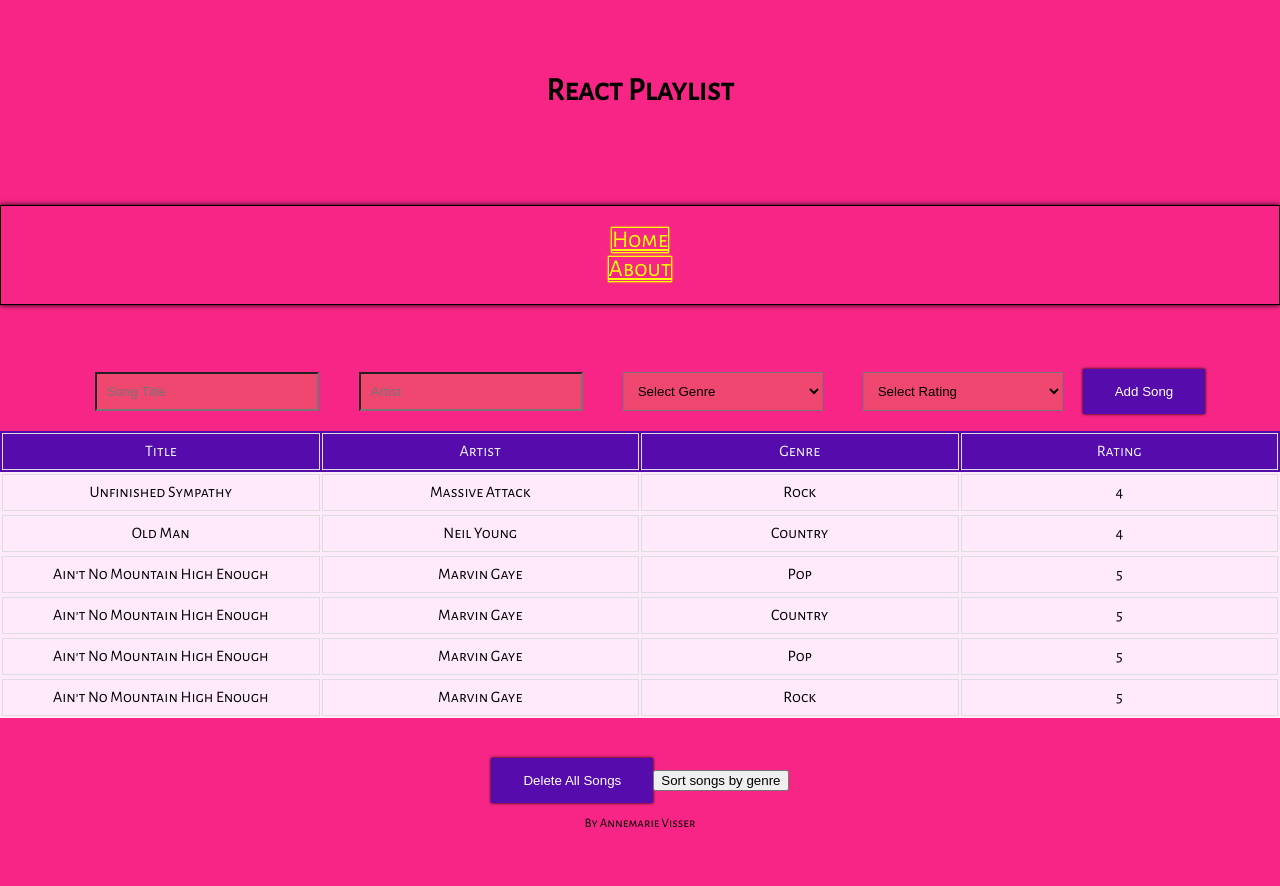
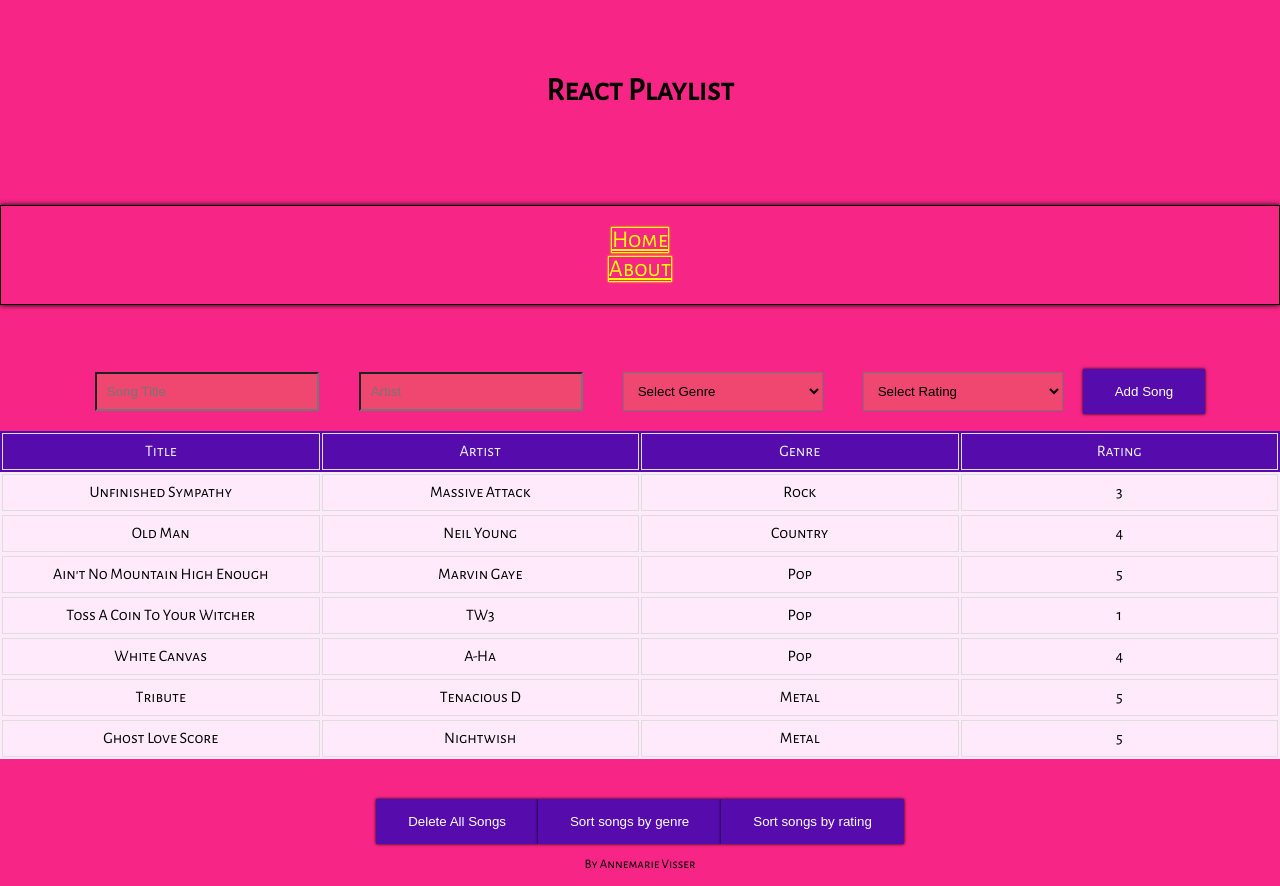
Before and after one commit to AnnemarieVisser/Eindopdracht_React, a React (Create React App) app in the folder playlist/: page / in a window 1280 px wide. Before the commit the page ends 845 px from the top, so only its background shows below. Built offline with nearby package versions, Linux system fonts and the light colour scheme.

Commit message:
Added sorting on rating button and changed styling slightly. Also added a few more songs in initial list to demo sorting more easily

```diff
--- a/playlist/src/SongOverview.js
+++ b/playlist/src/SongOverview.js
@@ -15,6 +15,7 @@ class SongOverview extends React.Component {
         this.addSong = this.addSong.bind(this);
         this.deleteAllSongs = this.deleteAllSongs.bind(this);
         this.sortSongsByGenre = this.sortSongsByGenre.bind(this);
+        this.sortSongsByRating = this.sortSongsByRating.bind(this);
     }
 
     addSong = (song) => {
@@ -29,9 +30,18 @@ class SongOverview extends React.Component {
     }
 
     sortSongsByGenre() {
-        console.log('sortsongs');
         this.setState(prevState => {
             const sortedSongs = prevState.songs.sort((a, b) => (a.genre > b.genre) ? 1 : -1)
+                .map(song =>
+                    <SongList key={song.id} artist={song.artist} title={song.title} genre={song.genre} rating={song.rating} deleteSong={this.deleteSong}
+                    />);
+            return { sortedSongs };
+        })
+    }
+
+    sortSongsByRating() {
+        this.setState(prevState => {
+            const sortedSongs = prevState.songs.sort((a, b) => (a.rating > b.rating) ? 1 : -1)
                 .map(song =>
                     <SongList key={song.id} artist={song.artist} title={song.title} genre={song.genre} rating={song.rating} deleteSong={this.deleteSong}
                     />);
@@ -47,7 +57,8 @@ class SongOverview extends React.Component {
                 <SongSorting />
                 {allSongs}
                 <button id='deletebutton' type="submit" onClick={this.deleteAllSongs}>Delete All Songs</button>
-                <button id='sortsongs' type="submit" onClick={this.sortSongsByGenre} > Sort songs by genre</button>
+                <button className='sortsongbutton' type="submit" onClick={this.sortSongsByGenre} > Sort songs by genre</button>
+                <button className='sortsongbutton' type="submit" onClick={this.sortSongsByRating} > Sort songs by rating</button>
             </div>
         )
     }
--- a/playlist/src/index.css
+++ b/playlist/src/index.css
@@ -44,6 +44,18 @@ input, select {
   font-size: small;
 }
 
+.sortsongbutton, #deletebutton, #addsongbutton {
+    background-color: #560bad;
+    border: none;
+    color: white;
+    margin-top: 40px;
+    padding: 15px 32px;
+    text-align: center;
+    text-decoration: none;
+    box-shadow: 0 0 3px black;
+}
+
+
 #songsorting {
   width: 100%;
   background-color: #560bad;
@@ -54,14 +66,3 @@ input, select {
   width: 100%;
   background-color: #feeafa;
 }
-
-#deletebutton, #addsongbutton {
-  background-color: #560bad;
-  border: none;
-  color: white;
-  margin-top: 40px;
-  padding: 15px 32px;
-  text-align: center;
-  text-decoration: none;
-  box-shadow: 0 0 3px black;
-}
--- a/playlist/src/listOfSongs.js
+++ b/playlist/src/listOfSongs.js
@@ -4,7 +4,7 @@ const listOfSongs = [
         title: "Unfinished Sympathy",
         artist: "Massive Attack",
         genre: "Rock",
-        rating: "4",
+        rating: "3",
         id: 1
     },
     {
@@ -22,25 +22,33 @@ const listOfSongs = [
         id: 3
     },
     {
-        title: "Ain't No Mountain High Enough",
-        artist: "Marvin Gaye",
-        genre: "Country",
-        rating: "5",
+        title: "Toss A Coin To Your Witcher",
+        artist: "TW3",
+        genre: "Pop",
+        rating: "1",
         id: 4
     },
     {
-        title: "Ain't No Mountain High Enough",
-        artist: "Marvin Gaye",
+        title: "White Canvas",
+        artist: "A-Ha",
         genre: "Pop",
-        rating: "5",
+        rating: "4",
         id: 5
     },
     {
-        title: "Ain't No Mountain High Enough",
-        artist: "Marvin Gaye",
-        genre: "Rock",
+        title: "Tribute",
+        artist: "Tenacious D",
+        genre: "Metal",
         rating: "5",
         id: 6
+    },
+
+    {
+        title: "Ghost Love Score",
+        artist: "Nightwish",
+        genre: "Metal",
+        rating: "5",
+        id: 7
     },
 
 
```
Also changed, not shown: 1 other file (tests, documents, lock files or other folders).
